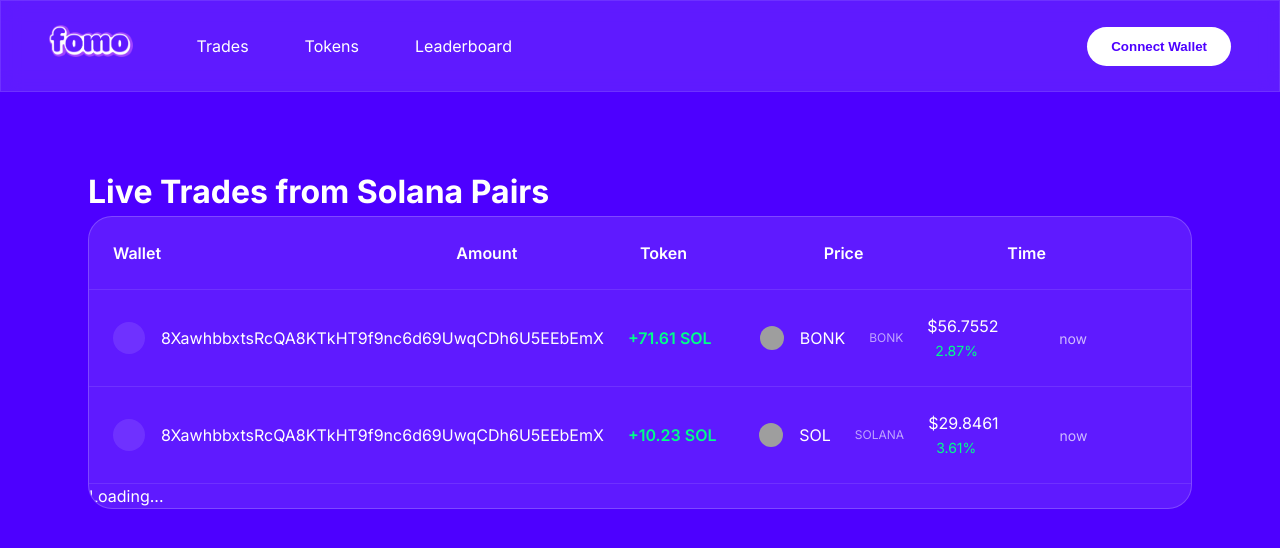
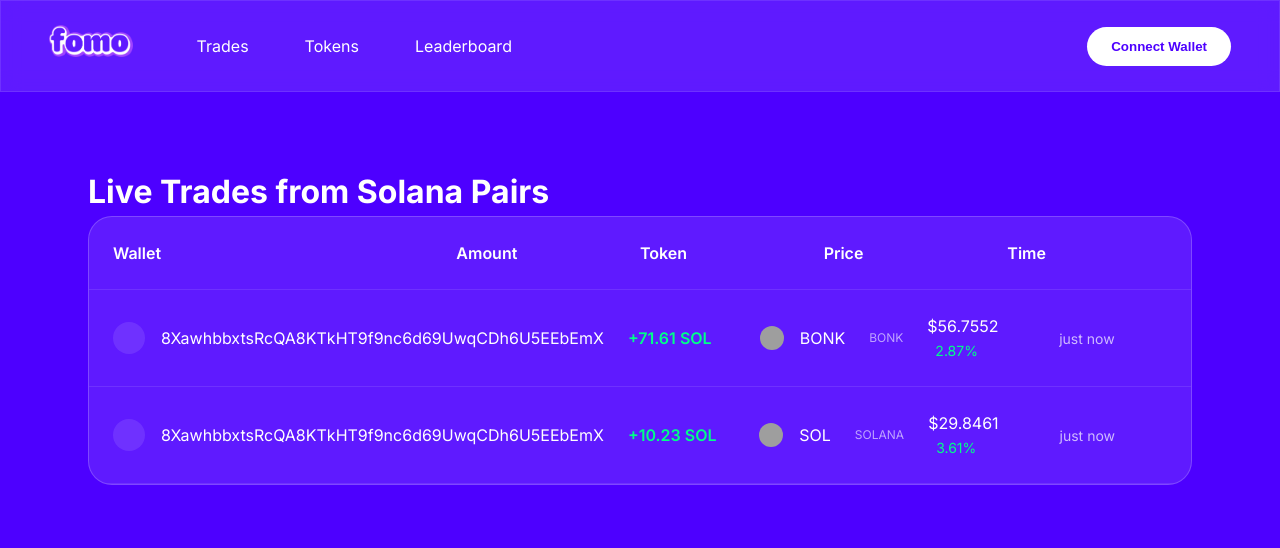
Before and after one commit to wott12826/kolscan.io, a website: page trades.html in a window 1280 px wide. Drawn offline with Linux system fonts and the light colour scheme; grey boxes are pictures that could not be loaded.

Commit message:
Improve trade timestamp display and update trade icons for BONK and JUP

```diff
--- a/trades.html
+++ b/trades.html
@@ -304,7 +304,7 @@
                     <div>Price</div>
                     <div>Time</div>
                 </div>
-                <div id="trades-list">Loading...</div>
+                <div id="trades-list"></div>
             </div>
         </main>
     </div>
@@ -312,19 +312,37 @@
     <script>
         function timeAgo(timestamp) {
             const seconds = Math.floor((Date.now() / 1000) - timestamp);
-            const intervals = [
-                { label: 'y', seconds: 31536000 },
-                { label: 'mo', seconds: 2592000 },
-                { label: 'd', seconds: 86400 },
-                { label: 'h', seconds: 3600 },
-                { label: 'm', seconds: 60 },
-                { label: 's', seconds: 1 }
-            ];
-            for (const i of intervals) {
-                const count = Math.floor(seconds / i.seconds);
-                if (count > 0) return `${count}${i.label} ago`;
+
+            if (seconds < 5) {
+                return 'just now';
             }
-            return 'now';
+
+            if (seconds < 60) {
+                return `${seconds} sec ago`;
+            }
+
+            const minutes = Math.floor(seconds / 60);
+            if (minutes < 60) {
+                return `${minutes} min ago`;
+            }
+
+            const hours = Math.floor(minutes / 60);
+            if (hours < 24) {
+                return `${hours} hour${hours === 1 ? '' : 's'} ago`;
+            }
+
+            const days = Math.floor(hours / 24);
+            if (days < 30) {
+                return `${days} day${days === 1 ? '' : 's'} ago`;
+            }
+
+            const months = Math.floor(days / 30);
+            if (months < 12) {
+                return `${months} month${months === 1 ? '' : 's'} ago`;
+            }
+
+            const years = Math.floor(months / 12);
+            return `${years} year${years === 1 ? '' : 's'} ago`;
         }
 
         function formatSolAmount(amount) {
@@ -354,7 +372,7 @@
             row.innerHTML = `
                 <div class="wallet-address">
                     <div class="wallet-icon"></div>
-                    <span>${trade.wallet || 'Unknown'}</span>
+                    <span style="pointer-events: none;">${trade.wallet || 'Unknown'}</span>
                 </div>
                 <div class="trade-amount ${amountClass}">
                     ${amountPrefix}${sanitizePrefix(amountValue)} SOL
@@ -370,11 +388,7 @@
                 </div>
                 <div class="trade-time">${timeAgo(trade.timestamp || Date.now()/1000)}</div>
             `;
-            row.addEventListener('click', () => {
-                if (trade.signature) {
-                    window.open(`https://dexscreener.com/solana/${trade.signature}`, '_blank');
-                }
-            });
+
             return row;
         }
 
@@ -400,12 +414,12 @@
                 },
                 {
                     symbol: 'BONK',
-                    icon: 'https://cryptologos.cc/logos/bonk1-bonk-logo.png?v=040',
+                    icon: 'https://play-lh.googleusercontent.com/K1_CSjHxDMmt4VTmmzfwrLeKb06YFs7j4ihCBODWJ4hKldifuFxotPA5hy_O01I7xs4',
                     dex: 'Bonk'
                 },
                 {
                     symbol: 'JUP',
-                    icon: 'https://cryptologos.cc/logos/jupiter-ag-jup-logo.png?v=040',
+                    icon: 'https://static1.tokenterminal.com//jupiter/logo.png?logo_hash=6745b324c298242676b7eab38db2c28901075b4f',
                     dex: 'Jupiter'
                 },
                 {
@@ -447,6 +461,16 @@
                 const tradesList = document.getElementById('trades-list');
 
                 if (SIMULATION_CONFIG.enabled) {
+                    // Update timestamps for existing trades
+                    const existingRows = tradesList.querySelectorAll('.trade-row');
+                    existingRows.forEach(row => {
+                        const timeElement = row.querySelector('.trade-time');
+                        const timestamp = parseInt(row.dataset.timestamp);
+                        if (timestamp) {
+                            timeElement.textContent = timeAgo(timestamp);
+                        }
+                    });
+
                     // Generate new trade
                     const newTrade = generateRandomTrade();
 
@@ -457,6 +481,7 @@
 
                     // Create and add new trade row
                     const row = createTradeRow(newTrade);
+                    row.dataset.timestamp = newTrade.timestamp;
                     tradesList.prepend(row);
 
                     // Add signature to tracking set
```
